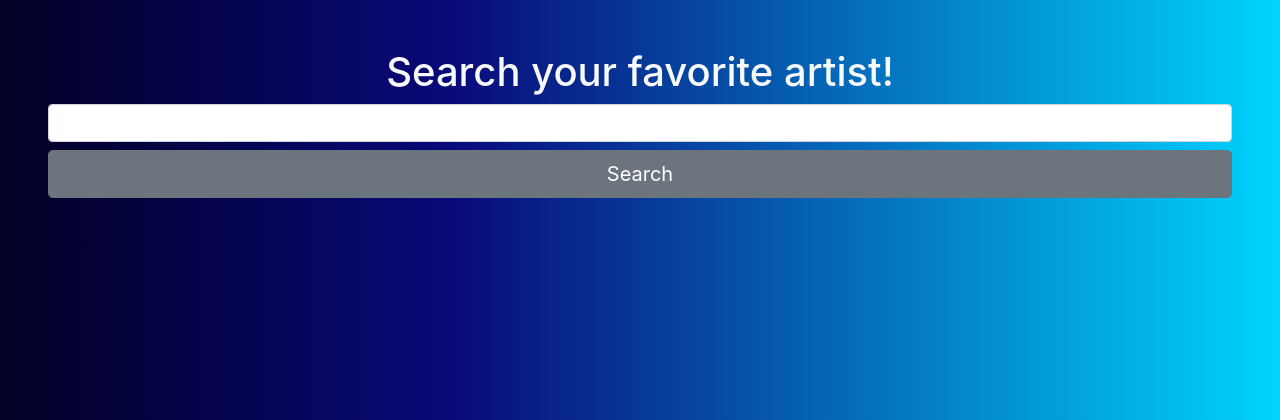
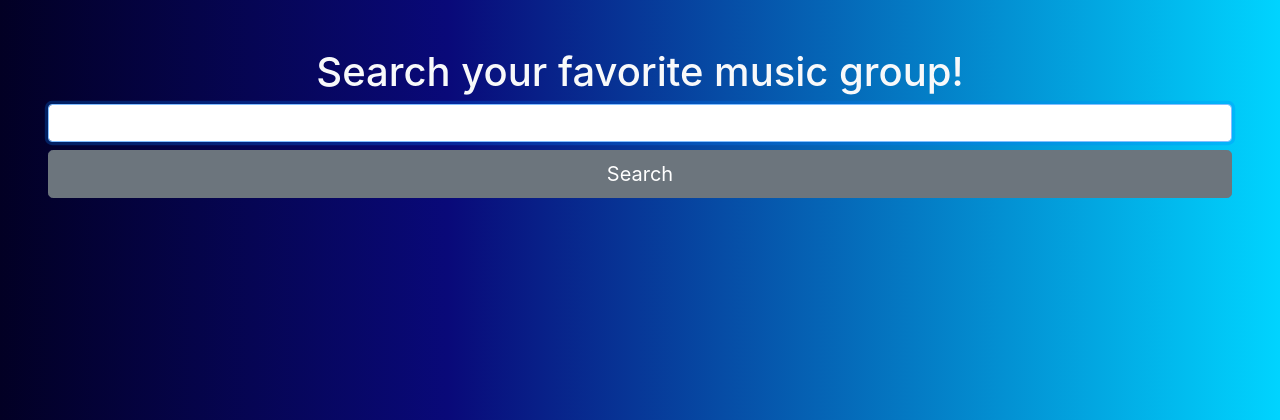
Before and after one commit to CVanfleet/upcoming-concerts, a Python web app: template concerts/upcoming/templates/upcoming/upcoming-concerts.html in a window 1280 px wide. Shown: the top 420 px of the page. Run offline with Jinja, Linux system fonts and the light colour scheme; the template is opened without the code that fills it, so the values that code supplies are empty; some libraries are stand-ins or nearby versions.

```diff
--- a/concerts/upcoming/templates/upcoming/concerts.html
+++ b/concerts/upcoming/templates/upcoming/concerts.html
@@ -3,7 +3,7 @@
     <main>
         <div class="p-5">
             <h1 class="text-center text-light">Upcoming Concerts</h1>
-            <p class="text-center">{{empty}}</p>
+            <p class="text-center text-light">{{empty}}</p>
             <div>
                 <a href="/" class="btn btn-secondary btn-lg active mb-3" role="button" aria-pressed="true">Search Again!</a>
                 <table class="table border border-dark">
--- a/concerts/upcoming/templates/upcoming/upcoming-concerts.html
+++ b/concerts/upcoming/templates/upcoming/upcoming-concerts.html
@@ -3,9 +3,9 @@
     <main class="m-0">
         <div>
             <div class="p-5">
-                <h1 class="text-center text-light">Search your favorite artist!</h1>
+                <h1 class="text-center text-light">Search your favorite music group!</h1>
                 <form action= "concerts/" method="GET">
-                    <input type="search" name='artist' class="form-control text-center mb-2">
+                    <input type="search" name='artist' class="form-control text-center mb-2" autofocus>
                     <input type="submit" class="btn btn-secondary btn-lg btn-block" value="Search">
                 </form>
             </div>
--- a/concerts/upcoming/views.py
+++ b/concerts/upcoming/views.py
@@ -1,11 +1,9 @@
 from django.shortcuts import render
-from django.http import HttpResponse
-from django.http import HttpResponseRedirect
 import requests
 import json
 from concerts.settings import API_KEY
 from upcoming.models import Concert, CoPerformers
-import datetime
+
 
 # Create your views here.
 def upcoming_concerts(request):
@@ -67,8 +65,6 @@ def concerts(request):
                     print("There was a server error")
                     raise t
 
-                else:
-                    print("Something else happened")
         except KeyError:
             print("There was an error processing the request.")
     empty = ''
```
Also changed, not shown: README.md, 1 other file.
